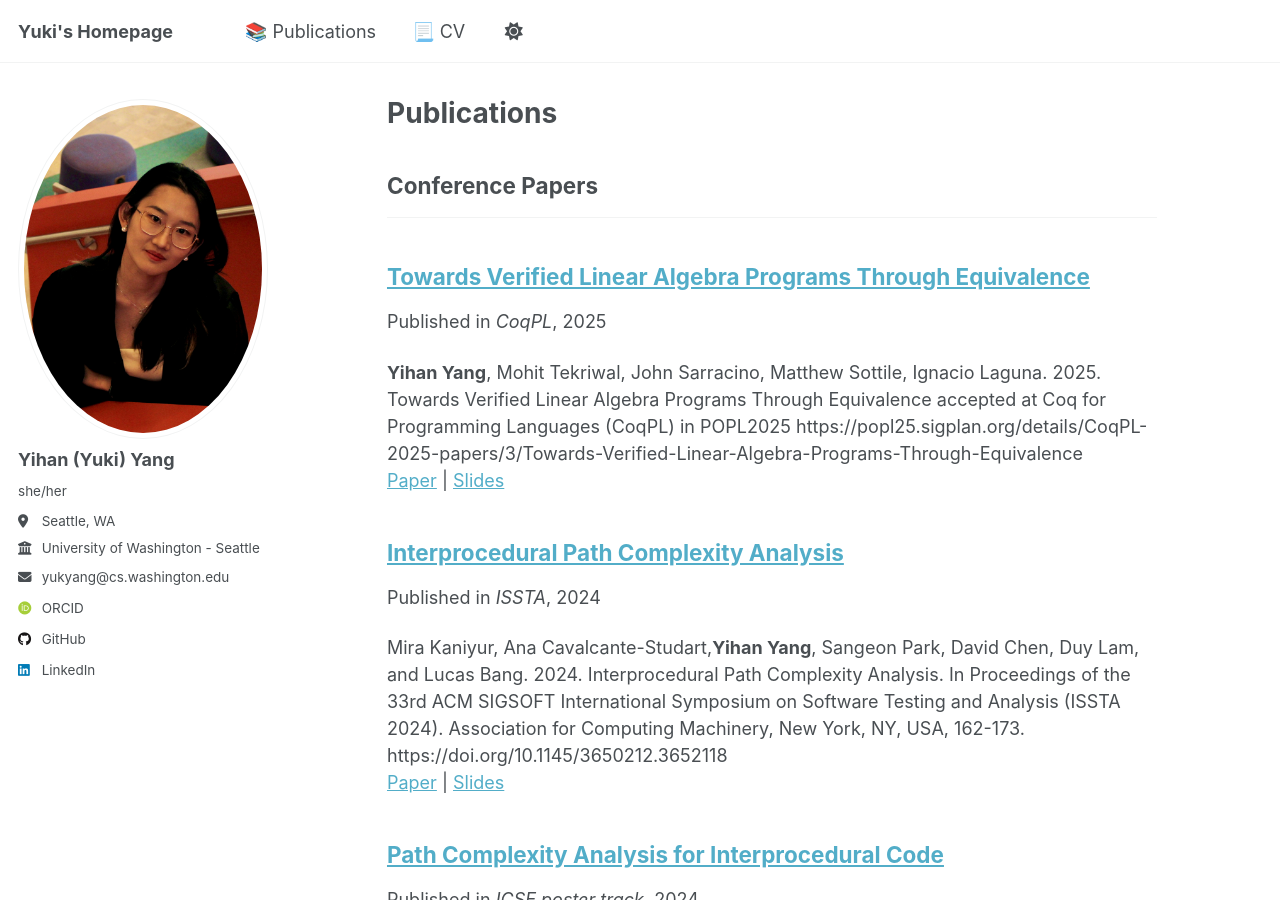
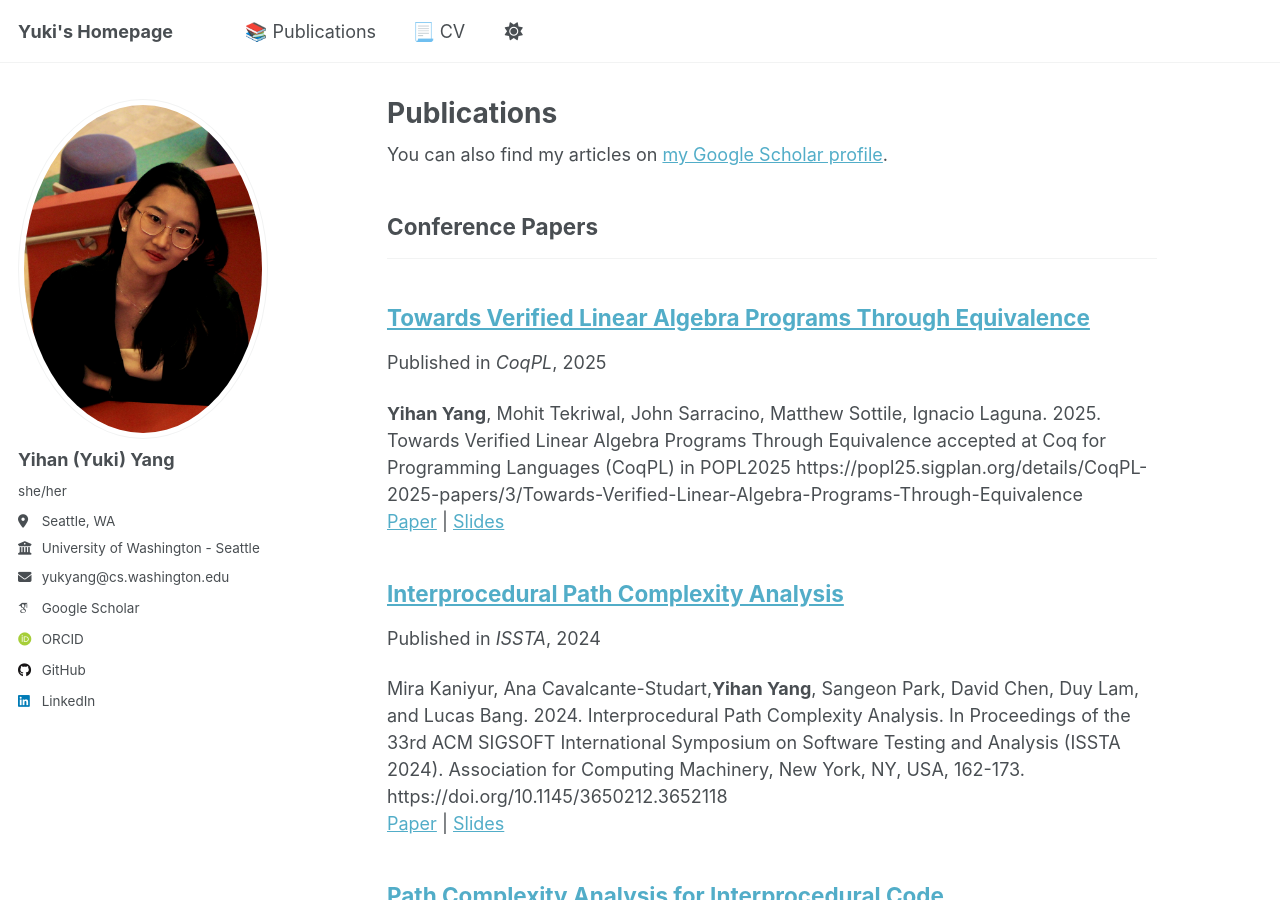
Before and after one commit to YukiYang31/yukiyang31.github.io, a Jekyll site: the page built from _pages/publications.html, in a window 1280 px wide and 900 px high. Built offline with Jekyll 4.4.1, drawn with Linux system fonts in a browser that asks for light colours; some web fonts are replaced; a script that is not in the unit is left out; some of the changed lines change nothing that is shown.

Commit message:
adding google scholar

```diff
--- a/_config.yml
+++ b/_config.yml
@@ -34,7 +34,7 @@
   # Academic websites
   academia         : # URL
   arxiv            : # URL - Update with the correct link to your profile
-  googlescholar    :
+  googlescholar    : https://scholar.google.com/citations?hl=en&user=UTB0mOQAAAAJ
   impactstory      : # URL
   orcid            : "https://orcid.org/0009-0004-0134-1007"
   semantic         : # URL
```
